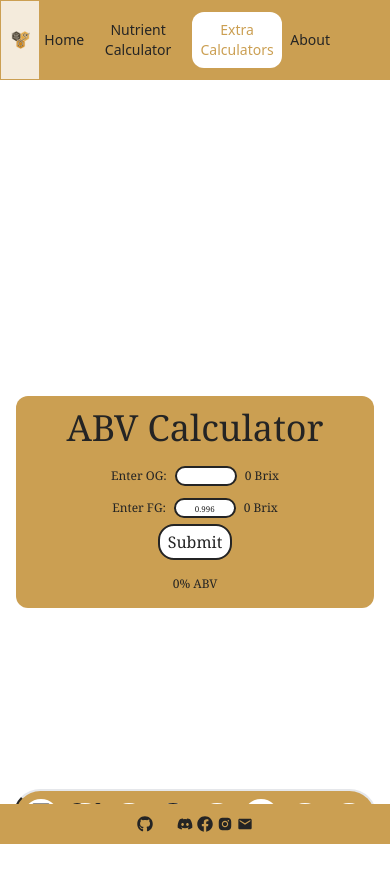
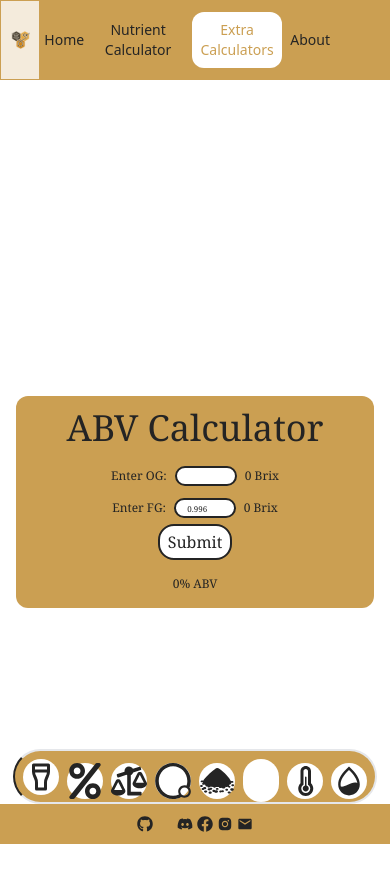
Before and after one commit to ljreaux/MeadTools-React, a React (Vite) app: page /ExtraCalcs in a window 390 px wide. Shown: the top 882 px of the page. Built offline with nearby package versions, Linux system fonts and the light colour scheme; some icons are missing; the HTML template or start-up script is replaced by a standard one.

Commit message:
changed input types, fixed extracalcs sidebar spacing

```diff
--- a/src/components/About/ContactUs.jsx
+++ b/src/components/About/ContactUs.jsx
@@ -50,14 +50,14 @@ const ContactUs = () => {
           <div>
             <label className="p-6">Name</label>
             <input
-              className="form-input"
+              className="form-input w-[20%]"
               type="text"
               name="user_name"
               required
             />
             <label className="p-6">Email</label>
             <input
-              className="form-input"
+              className="form-input w-[20%]"
               type="email"
               name="user_email"
               required
--- a/src/components/AdditiveAmount.jsx
+++ b/src/components/AdditiveAmount.jsx
@@ -4,7 +4,7 @@ export default function AdditiveAmount({ additiveAmount, setAdditiveAmount }) {
       <label htmlFor="amount"></label>
       <input
         onFocus={(e) => e.target.select()}
-        type="text"
+        type="number"
         name="amount"
         id="amount"
         className="input w-2/4 my-4"
--- a/src/components/ExtraCalcs/BlendingInputLine.jsx
+++ b/src/components/ExtraCalcs/BlendingInputLine.jsx
@@ -3,6 +3,7 @@ function BlendingInputLine({ number, valChange, volChange }) {
     <div className="text-center py-2">
       <label>Value {number}: </label>
       <input
+        type="number"
         onFocus={(e) => e.target.select()}
         className="input w-1/4"
         defaultValue={number}
@@ -10,6 +11,7 @@ function BlendingInputLine({ number, valChange, volChange }) {
       />
       <label className="px-4">Volume {number}: </label>
       <input
+        type="number"
         onFocus={(e) => e.target.select()}
         className="input w-1/4"
         defaultValue={number}
--- a/src/components/ExtraCalcs/ChangeToBrix.jsx
+++ b/src/components/ExtraCalcs/ChangeToBrix.jsx
@@ -48,6 +48,7 @@ function ChangeToBrix({ toBrix }) {
       <div className="items-center justify-center text-center py-2">
         <label>Enter Gravity: </label>
         <input
+          type="number"
           onFocus={(e) => e.target.select()}
           className="input w-1/4"
           value={unitSwitch ? unitSwitch : ""}
--- a/src/components/ExtraCalcs/EstimatedOG.jsx
+++ b/src/components/ExtraCalcs/EstimatedOG.jsx
@@ -33,6 +33,7 @@ function EstimatedOG({
       <div>
         <label>Enter Refractometer FG: </label>
         <input
+          type="number"
           onFocus={(e) => e.target.select()}
           className="input w=1/4"
           onChange={handleGravity}
--- a/src/components/ExtraCalcs/ExtraCalcsSideBar.jsx
+++ b/src/components/ExtraCalcs/ExtraCalcsSideBar.jsx
@@ -14,10 +14,10 @@ import Logos from "./Logos";
 function ExtraCalcsSideBar() {
   return (
     <div
-      className="fixed max-h-max sm:w-12 w-fit sm:left-2 sm:right-0 sm:top-2/4 bottom-0 sm:-translate-y-2/4
-    text-4xl bg-sidebar border-2 border-s-textColor rounded-full"
+      className="fixed max-h-max sm:w-12 w-fit sm:left-2 sm:right-0 sm:top-2/4 bottom-[2.5rem] sm:-translate-y-2/4
+    text-4xl bg-sidebar border-2 border-s-textColor rounded-full justify-center items-center"
     >
-      <nav className="flex  sm:flex-col justify-center text-center space-y-2 mx-1">
+      <nav className="flex  sm:flex-col justify-center items-centertext-center space-y-2 mx-1">
         <Logos link="/ExtraCalcs/" logo={<TbBeer />} calc="ABV" id="abvCalc" />
         <Logos
           link="/ExtraCalcs/brixCalc"
--- a/src/components/ExtraCalcs/GravityInput.jsx
+++ b/src/components/ExtraCalcs/GravityInput.jsx
@@ -13,6 +13,7 @@ function GravityInput({
         {labelText}
       </label>
       <input
+        type="number"
         onFocus={(e) => e.target.select()}
         className="input w-1/4"
         defaultValue={initial}
--- a/src/components/ExtraCalcs/RefractCorrect.jsx
+++ b/src/components/ExtraCalcs/RefractCorrect.jsx
@@ -42,6 +42,7 @@ function RefractCorrect({ toBrix, toSg, abvCalc }) {
       <div className="text-center">
         <label>Correction Factor: </label>
         <input
+          type="number"
           onFocus={(e) => e.target.select()}
           className="input"
           defaultValue={1}
@@ -60,6 +61,7 @@ function RefractCorrect({ toBrix, toSg, abvCalc }) {
       <div className="text-center">
         <label>Enter OG: </label>
         <input
+          type="number"
           onFocus={(e) => e.target.select()}
           className="input w-1/4"
           defaultValue={1.1}
@@ -100,6 +102,7 @@ function RefractCorrect({ toBrix, toSg, abvCalc }) {
       <div className="text-center">
         <label>Enter FG in Brix: </label>
         <input
+          type="number"
           onFocus={(e) => e.target.select()}
           className="input w-1/4"
           defaultValue={8.5}
--- a/src/components/ExtraCalcs/SorbateAddition.jsx
+++ b/src/components/ExtraCalcs/SorbateAddition.jsx
@@ -17,6 +17,7 @@ function SorbateAddition() {
       <div className="justify-center items-center text-center py-2">
         <label>Batch Size: </label>
         <input
+          type="number"
           onFocus={(e) => e.target.select()}
           className="input"
           defaultValue={1}
--- a/src/components/ExtraCalcs/SulfiteAddition.jsx
+++ b/src/components/ExtraCalcs/SulfiteAddition.jsx
@@ -17,6 +17,7 @@ function SulfiteAddition() {
       <div className="text-center">
         <label>Batch Size: </label>
         <input
+          type="number"
           onFocus={(e) => e.target.select()}
           className="input"
           defaultValue={1}
--- a/src/components/ExtraCalcs/TempCorrection.jsx
+++ b/src/components/ExtraCalcs/TempCorrection.jsx
@@ -34,6 +34,7 @@ function TempCorrection({ toBrix, tempObj, handleTempSg, setTemp }) {
       <div className="text-center">
         <label>Current Temp: </label>
         <input
+          type="number"
           onFocus={(e) => e.target.select()}
           className="input w-1/4"
           defaultValue={tempObj.curTemp}
@@ -69,6 +70,7 @@ function TempCorrection({ toBrix, tempObj, handleTempSg, setTemp }) {
       <div className="text-center">
         <label>Calibration Temp: </label>
         <input
+          type="number"
           onFocus={(e) => e.target.select()}
           className="input w-1/4"
           defaultValue={tempObj.calTemp}
--- a/src/components/Home/IngredientLine.jsx
+++ b/src/components/Home/IngredientLine.jsx
@@ -163,6 +163,7 @@ function IngredientLine({
       {/* */}
 
       <input
+        type="number"
         onFocus={(e) => e.target.select()}
         className="input w-2/4 my-4"
         value={weight.weight}
@@ -175,6 +176,7 @@ function IngredientLine({
         }}
       />
       <input
+        type="number"
         onFocus={(e) => e.target.select()}
         className="input w-2/4 my-4"
         value={brix}
@@ -183,6 +185,7 @@ function IngredientLine({
         }}
       />
       <input
+        type="number"
         onFocus={(e) => e.target.select()}
         className="input w-2/4 my-4"
         value={volume.vol}
```
